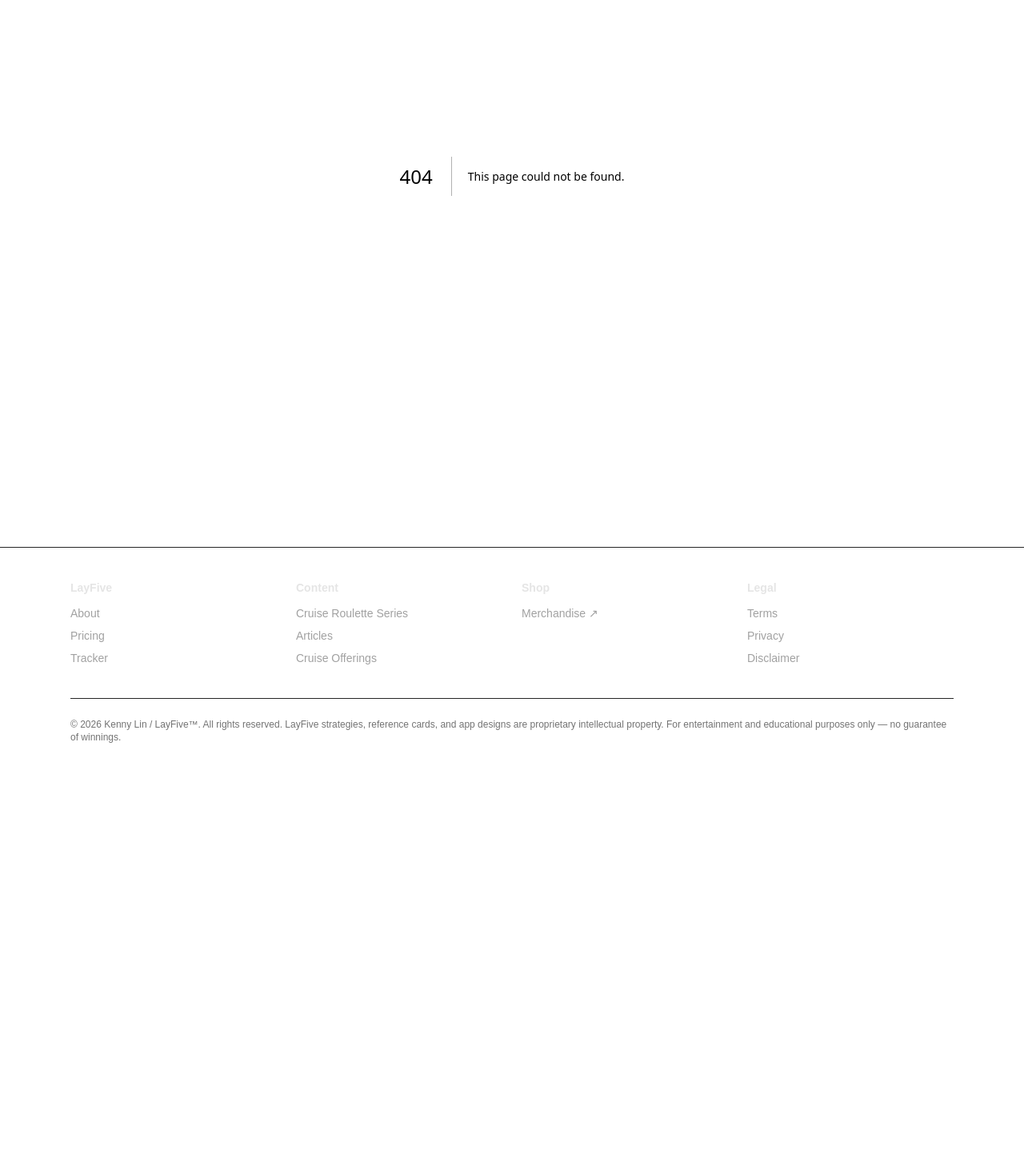
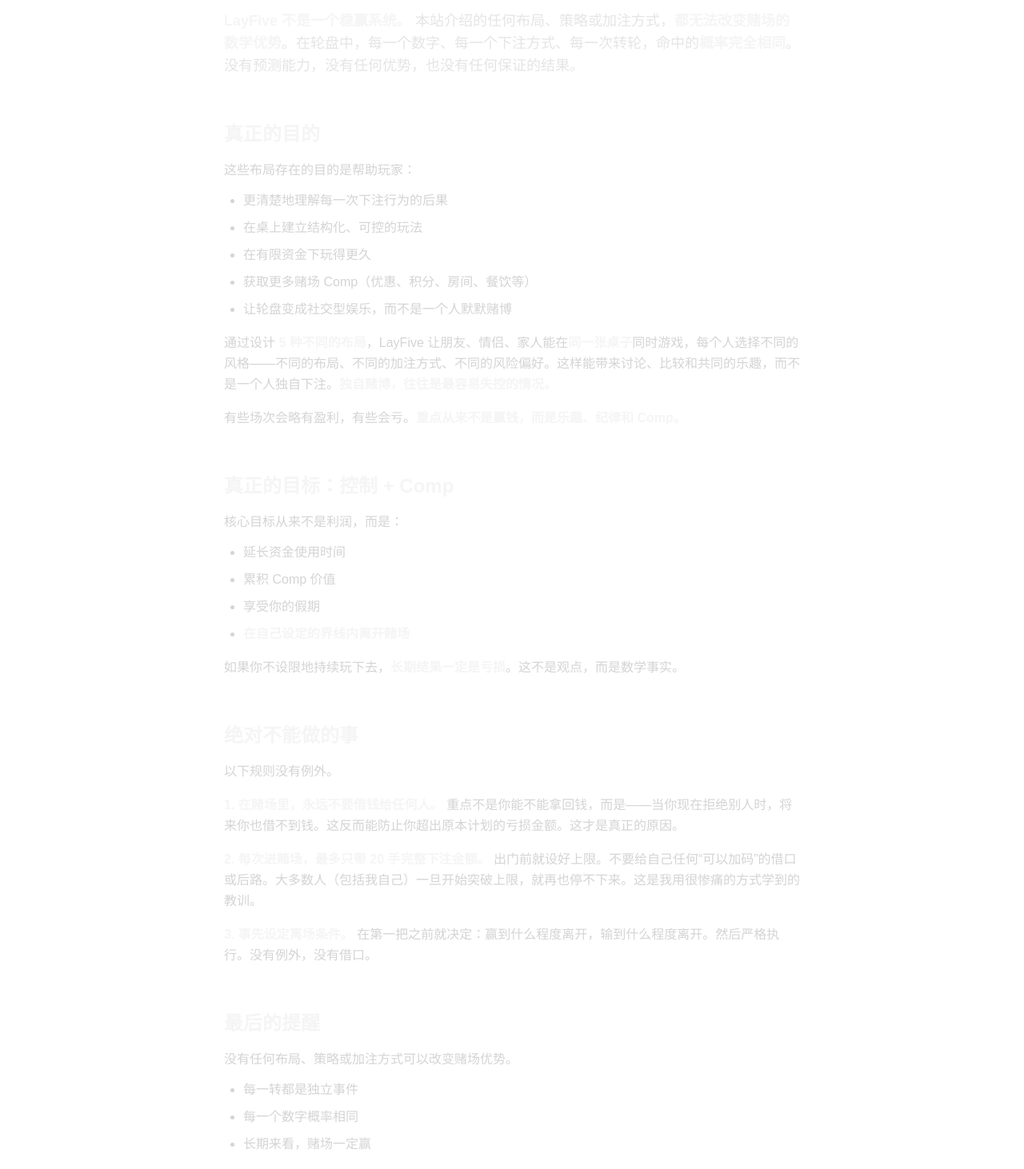
Before and after one commit to LYMX4KL/layfive-web, a Next.js app: page /zh/disclaimer in a window 1280 px wide. Before the commit this address had no page. Shown: the part 249-1711 px from the top of the page at 80% size. Before the commit the page ends 1219 px from the top, so only its background shows below. Built offline with nearby package versions, Linux system fonts and the light colour scheme.

Commit message:
Create Chinese disclaimer page
Add a Chinese disclaimer page with important gambling information.

```diff
--- /dev/null
+++ b/src/app/zh/disclaimer/page.tsx
@@ -0,0 +1,116 @@
+export const metadata = {
+  title: "重要免责声明 — LayFive",
+  description: "LayFive 不是一个稳赢系统。开始之前请务必阅读本免责声明。",
+};
+
+export default function DisclaimerPageZh() {
+  return (
+    <div className="mx-auto max-w-3xl px-6 py-20 text-neutral-300 leading-relaxed">
+      <h1 className="text-4xl font-bold text-neutral-100">重要免责声明</h1>
+      <p className="mt-3 text-xl text-neutral-400">开始之前请务必阅读。</p>
+
+      <p className="mt-8 text-lg text-neutral-200">
+        <strong className="text-neutral-100">LayFive 不是一个稳赢系统。</strong>{" "}
+        本站介绍的任何布局、策略或加注方式，<strong className="text-neutral-100">都无法改变赌场的数学优势</strong>。在轮盘中，每一个数字、每一个下注方式、每一次转轮，命中的<strong className="text-neutral-100">概率完全相同</strong>。没有预测能力，没有任何优势，也没有任何保证的结果。
+      </p>
+
+      <h2 className="mt-14 text-2xl font-semibold text-neutral-100">真正的目的</h2>
+      <p className="mt-4">这些布局存在的目的是帮助玩家：</p>
+      <ul className="mt-3 space-y-2 list-disc pl-6">
+        <li>更清楚地理解每一次下注行为的后果</li>
+        <li>在桌上建立结构化、可控的玩法</li>
+        <li>在有限资金下玩得更久</li>
+        <li>获取更多赌场 Comp（优惠、积分、房间、餐饮等）</li>
+        <li>让轮盘变成社交型娱乐，而不是一个人默默赌博</li>
+      </ul>
+      <p className="mt-4">
+        通过设计 <strong className="text-neutral-100">5 种不同的布局</strong>
+        ，LayFive 让朋友、情侣、家人能在<strong className="text-neutral-100">同一张桌子</strong>同时游戏，每个人选择不同的风格&mdash;&mdash;不同的布局、不同的加注方式、不同的风险偏好。这样能带来讨论、比较和共同的乐趣，而不是一个人独自下注。
+        <strong className="text-neutral-100">独自赌博，往往是最容易失控的情况。</strong>
+      </p>
+      <p className="mt-4">
+        有些场次会略有盈利，有些会亏。
+        <strong className="text-neutral-100">
+          重点从来不是赢钱，而是乐趣、纪律和 Comp。
+        </strong>
+      </p>
+
+      <h2 className="mt-14 text-2xl font-semibold text-neutral-100">
+        真正的目标：控制 + Comp
+      </h2>
+      <p className="mt-4">核心目标从来不是利润，而是：</p>
+      <ul className="mt-3 space-y-2 list-disc pl-6">
+        <li>延长资金使用时间</li>
+        <li>累积 Comp 价值</li>
+        <li>享受你的假期</li>
+        <li>
+          <strong className="text-neutral-100">在自己设定的界线内离开赌场</strong>
+        </li>
+      </ul>
+      <p className="mt-4">
+        如果你不设限地持续玩下去，
+        <strong className="text-neutral-100">长期结果一定是亏损</strong>
+        。这不是观点，而是数学事实。
+      </p>
+
+      <h2 className="mt-14 text-2xl font-semibold text-neutral-100">绝对不能做的事</h2>
+      <p className="mt-4">以下规则没有例外。</p>
+      <p className="mt-4">
+        <strong className="text-neutral-100">
+          1. 在赌场里，永远不要借钱给任何人。
+        </strong>{" "}
+        重点不是你能不能拿回钱，而是&mdash;&mdash;当你现在拒绝别人时，将来你也借不到钱。这反而能防止你超出原本计划的亏损金额。这才是真正的原因。
+      </p>
+      <p className="mt-4">
+        <strong className="text-neutral-100">
+          2. 每次进赌场，最多只带 20 手完整下注金额。
+        </strong>{" "}
+        出门前就设好上限。不要给自己任何&ldquo;可以加码&rdquo;的借口或后路。大多数人（包括我自己）一旦开始突破上限，就再也停不下来。这是我用很惨痛的方式学到的教训。
+      </p>
+      <p className="mt-4">
+        <strong className="text-neutral-100">3. 事先设定离场条件。</strong>{" "}
+        在第一把之前就决定：赢到什么程度离开，输到什么程度离开。然后严格执行。没有例外，没有借口。
+      </p>
+
+      <h2 className="mt-14 text-2xl font-semibold text-neutral-100">最后的提醒</h2>
+      <p className="mt-4">没有任何布局、策略或加注方式可以改变赌场优势。</p>
+      <ul className="mt-3 space-y-2 list-disc pl-6">
+        <li>每一转都是独立事件</li>
+        <li>每一个数字概率相同</li>
+        <li>长期来看，赌场一定赢</li>
+      </ul>
+      <p className="mt-4">
+        这些布局的意义在于：鼓励负责任的游戏、减少情绪化下注、创造社交乐趣、帮助玩家在可控范围内获取 Comp。
+      </p>
+      <p className="mt-6">
+        正如赌场始终提醒的那样：
+        <strong className="text-neutral-100">请理性赌博，量力而为。</strong>
+      </p>
+
+      <h2 className="mt-14 text-2xl font-semibold text-neutral-100">法定年龄与司法管辖</h2>
+      <p className="mt-4">
+        使用 LayFive 必须年满 21 岁（或你所在司法辖区的合法赌博年龄，以两者中较高者为准）。你有责任确认赌博在你所在的地区是合法的。
+      </p>
+
+      <h2 className="mt-14 text-2xl font-semibold text-neutral-100">知识产权</h2>
+      <p className="mt-4">
+        所有 LayFive 的策略、参考卡、插图、应用代码和书面内容，均为 Kenny Lin 的原创作品，受版权保护。LayFive&trade; 为使用中的商标。禁止以任何形式复制、转发或转售 LayFive 的内容。
+      </p>
+
+      <h2 className="mt-14 text-2xl font-semibold text-neutral-100">负责任的赌博</h2>
+      <p className="mt-4">
+        如果赌博正在影响你的生活，请寻求帮助。在美国，请致电全国问题赌博委员会 1-800-GAMBLER 或访问 ncpgambling.org。
+      </p>
+
+      <div className="mt-16 pt-8 border-t border-neutral-800 text-sm text-neutral-500">
+        <p>
+          English version:{" "}
+          <a href="/disclaimer" className="text-amber-400 hover:underline">
+            Important Disclaimer
+          </a>
+          .
+        </p>
+      </div>
+    </div>
+  );
+}
```
